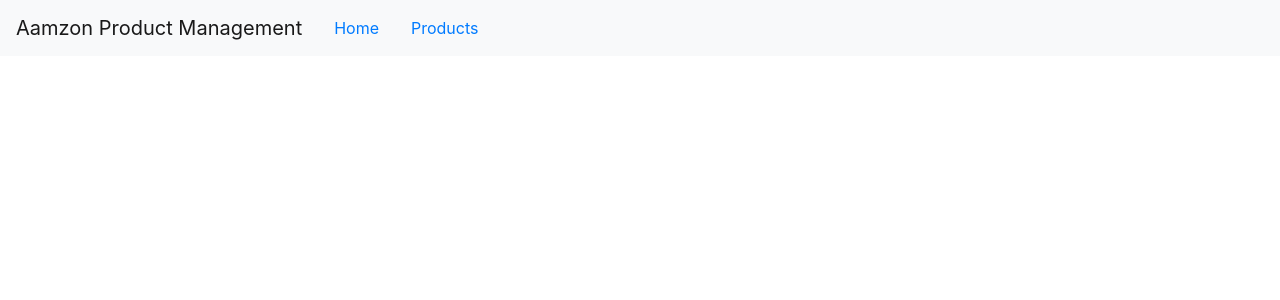
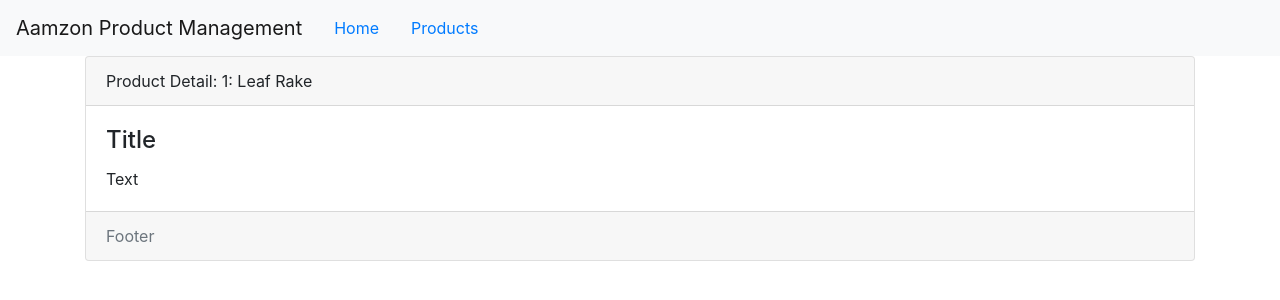
Before and after one commit to SandipPunalkar/Amazon-PM, an Angular app: page /products/1 in a window 1280 px wide. Shown: the top 300 px of the page. Built offline with nearby package versions, Linux system fonts and the light colour scheme.

Commit message:
Passing Parameters to a Route

```diff
--- a/src/app/products/product-detail.component.html
+++ b/src/app/products/product-detail.component.html
@@ -1,6 +1,6 @@
 <div class="card" *ngIf="product">
   <div class="card-header">
-    {{ pageTitle + ": " + product.ProductName }}
+    {{ pageTitle + ": " + product.productName }}
   </div>
   <div class="card-body">
     <h4 class="card-title">Title</h4>
--- a/src/app/products/product-detail.component.ts
+++ b/src/app/products/product-detail.component.ts
@@ -1,10 +1,28 @@
 import { Component, OnInit } from '@angular/core';
+import { ActivatedRoute, Router } from '@angular/router';
+import { IProduct } from './product';
 
 @Component({
   templateUrl: './product-detail.component.html',
 })
 export class ProductDetailComponent implements OnInit {
-  constructor() {}
+  pageTitle = 'Product Detail';
+  product: IProduct;
 
-  ngOnInit(): void {}
+  constructor(private route: ActivatedRoute, private router: Router) {}
+
+  ngOnInit(): void {
+    let id = +this.route.snapshot.paramMap.get('id');
+    this.pageTitle += `: ${id}`;
+    this.product = {
+      productId: 1,
+      productName: 'Leaf Rake',
+      productCode: 'GDN-0011',
+      releaseDate: 'March 19, 2019',
+      description: 'Leaf rake with 48-inch wooden handle.',
+      price: 19.95,
+      starRating: 3.2,
+      imageUrl: 'assets/images/leaf_rake.png',
+    };
+  }
 }
--- a/src/app/products/product-list.component.html
+++ b/src/app/products/product-list.component.html
@@ -41,7 +41,12 @@
                 [title]="product.productName | uppercase"
               />
             </td>
-            <td>{{ product.productName | uppercase }}</td>
+            <td
+              [routerLink]="['/products', product.productId]"
+              routerLinkActive="router-link-active"
+            >
+              {{ product.productName | uppercase }}
+            </td>
             <td>{{ product.productCode | convertToSpaces: "-" }}</td>
             <td>{{ product.releaseDate }}</td>
             <td>{{ product.price | currency | lowercase }}</td>
```
Also changed, not shown: src/assets/products.json (renamed from src/app/api/products/products.json).
